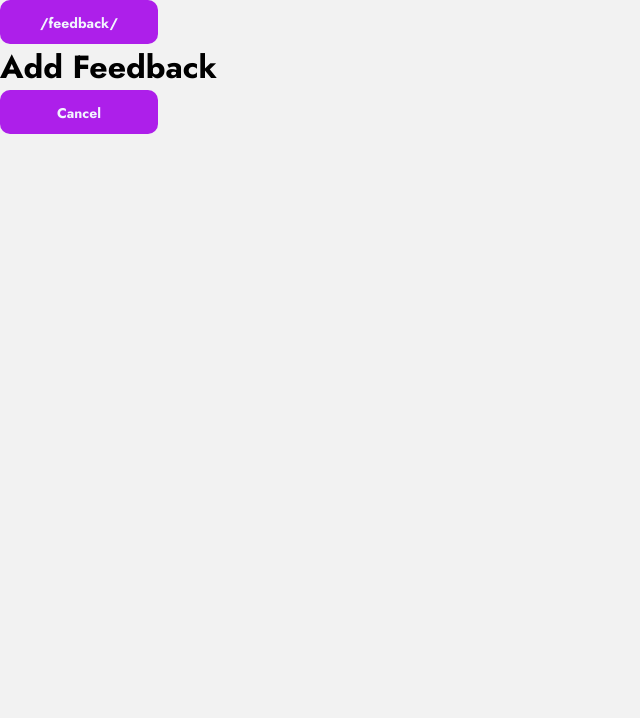
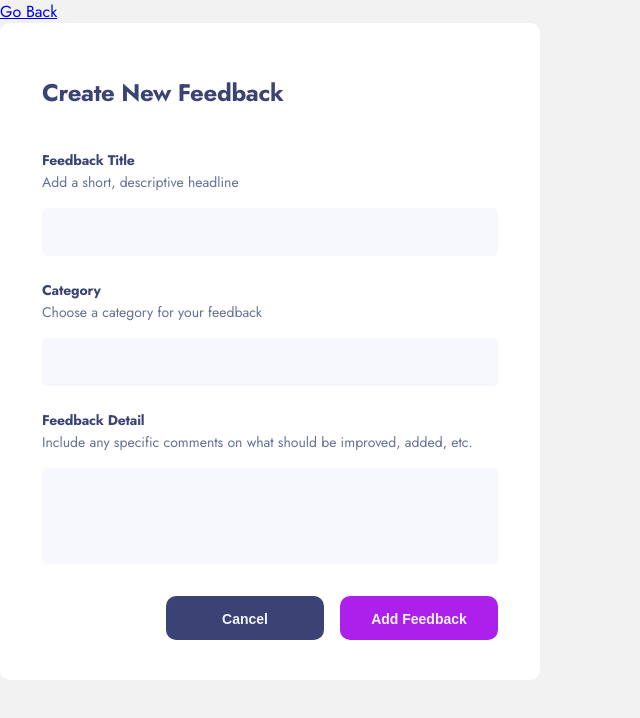
Before and after one commit to pokiza1228/reactjs, a React (Create React App) app: page /add-feedback in a window 1280 px wide. Shown: the top 718 px of the page, without its empty margins (0-640 px from the left). Built offline with nearby package versions, Linux system fonts and the light colour scheme.

Commit message:
add feedback

```diff
--- a/src/components/comment/comment.js
+++ b/src/components/comment/comment.js
@@ -3,7 +3,7 @@ import Inner from "../inner/inner"
 import "../../assets/imges/icon.svg"
 import icon from "../../assets/imges/icon.svg"
 import { Link } from "react-router-dom"
-const Comment = ({span,text,h3,id,up,...props}) => {
+const Comment = ({span,text,h3,id,up,comment,...props}) => {
     return (
         <li className="comment-item" id={id}>
             <button className="commeny-item__nomber">
@@ -17,6 +17,9 @@ const Comment = ({span,text,h3,id,up,...props}) => {
             <p className="comment-item__text">{text}</p>
             <Inner>{span}</Inner>
             </div>
+            <div>
+                {comment}
+            </div>
         </li>
     )
 }
--- /dev/null
+++ b/src/components/feedback-comment/feedback-comment.js
@@ -0,0 +1,14 @@
+const FeeedbeckComment = ({user,text,username,...prop})=> {
+   return <li className="feedback-comment" {...prop}>
+        <img/>
+        <h3 className="feedback-comment__title">
+            {
+                user
+            }
+        </h3>
+        <p>@{username}</p>
+        <p>{text}</p>
+    </li>
+}
+
+export default FeeedbeckComment;
--- /dev/null
+++ b/src/components/input/input.js
@@ -0,0 +1,14 @@
+import "./input.scss"
+
+const Input = ({className1="",className2="",h3,text,...props})=> {
+    return (
+        <label className={"filed "+className1}>
+            <h3 className="filed__title">{h3}</h3>
+            <span className="filed__text">{text}</span>
+            <input className={"filed__input "+className2} {...props}>
+
+            </input>
+        </label>
+    )
+}
+export default Input;
--- /dev/null
+++ b/src/components/input/input.scss
@@ -0,0 +1,27 @@
+.filed {
+    display: flex;
+    flex-direction: column;
+    width: 456px;
+}
+.filed__title{
+    font-weight: 700;
+    font-size: 14px;
+    line-height: 20px;
+    letter-spacing: -0.194444px;
+    color: #3A4374;
+    margin-bottom: 2px;
+}
+.filed__text {
+    font-weight: 400;
+    font-size: 14px;
+    line-height: 20px;
+    color: #647196;
+    margin-bottom: 16px;
+}
+.filed__input {
+    width: 100%;
+    height: 48px;
+    background-color: #F7F8FD;
+    border-radius: 5px;
+    border-color: transparent;
+}
--- a/src/components/map/map-radio.js
+++ b/src/components/map/map-radio.js
@@ -1,4 +1,6 @@
 import "./map-radio.scss"
+
+var a=2;
 const MapRadio = ({nomber,className, color,child,...props})=> {
     return (
         <label className="field-radio">
--- a/src/components/map/map-radio.scss
+++ b/src/components/map/map-radio.scss
@@ -41,4 +41,5 @@
 }
 .blue {
     background-color: #62BCFA;
+
 }
--- a/src/components/wrapper-comment/wrapper-comment.js
+++ b/src/components/wrapper-comment/wrapper-comment.js
@@ -1,25 +1,28 @@
-import { useContext, useEffect,useState} from "react";
+import { useContext, useEffect,useParams} from "react";
 import { ProductContext } from "../../App";
 import Comment from "../comment/comment";
 import NotFeedbeck from "../not-feedback/not-fedbeck";
 
 const CommentWrapper = () => {
     const {posts}=useContext(ProductContext);
-
     return (
     <ul className="comment-wrapper">
       {
-      posts && posts.productRequests.map((post) => <Comment
+      posts && posts.productRequests.map((post) =>{
+      const a=  post.comments && post.comments.map((com)=> com.id).length
+     return <Comment
       h3={post.title}
       span={post.category}
       text={post.description}
       id={post.id}
       up={post.upvotes}
+      comment={a}
+
       key={post.id}>
-      </Comment>)
+      </Comment>})
       }
     </ul>
     )
-     // <NotFeedbeck />
+     //&& <NotFeedbeck />
 }
 export default CommentWrapper;
--- a/src/screns/add-feedback/add-feedback.js
+++ b/src/screns/add-feedback/add-feedback.js
@@ -1,15 +1,41 @@
 import { Link } from "react-router-dom"
 import LinkMain from "../../components/main-link/main-link";
-
+import Input from "../../components/input/input";
+import "./add-feedback.scss"
 const Add = () => {
     return (
         <>
-        <LinkMain to="/feedback/:id">/feedback/</LinkMain>
+        <Link to={"/"}>Go Back</Link>
         <br/>
-         <h1>
-            Add Feedback
-        </h1>
-        <LinkMain to="/"> Cancel </LinkMain>
+        <form className="add">
+             <h1 className="add__title">
+                Create New Feedback
+            </h1>
+            <Input
+                className1={"add__filed"}
+                text={"Add a short, descriptive headline"}
+                h3={"Feedback Title"}
+                type={"text"}
+            />
+            <Input
+                className1={"add__filed"}
+                text={"Choose a category for your feedback"}
+                h3={"Category"}
+                type={""}
+            />
+            <Input
+            className1={"add__filed add__filed--o"}
+                className2={"add__filed-input"}
+                text={"Include any specific comments on what should be improved, added, etc."}
+                h3={"Feedback Detail"}
+                type={"text"}
+            />
+            <div className="add__link">
+                <LinkMain className="add__canel"> Cancel </LinkMain>
+                <LinkMain className="add__add"> Add Feedback </LinkMain>
+            </div>
+
+        </form>
         </>
 
     )
--- /dev/null
+++ b/src/screns/add-feedback/add-feedback.scss
@@ -0,0 +1,40 @@
+.add {
+    background-color: #FFFFFF;
+    border-radius: 10px;
+    width: 540px;
+    padding: 52px 42px 40px;
+}
+.add__title {
+    margin-bottom: 40px;
+    font-weight: 700;
+    font-size: 24px;
+    line-height: 35px;
+    letter-spacing: -0.333333px;
+    color: #3A4374;
+
+}
+.add__filed {
+    margin-bottom: 24px;
+}
+.add__filed-input {
+    height: 96px;
+}
+.add__filed--o {
+    margin-bottom: 32px;
+}
+.add__link {
+    display: flex;
+    justify-content: right;
+}
+.add__canel {
+    width: 93px;
+    background-color: #3A4374;
+    border: transparent;
+    display: block;
+   margin-right: 16px;
+}
+.add__add {
+
+    display: block;
+    border: transparent;
+}
--- a/src/screns/feedback/feedback.js
+++ b/src/screns/feedback/feedback.js
@@ -3,6 +3,7 @@ import { Link, useParams } from "react-router-dom";
 import { ProductContext } from "../../App";
 import LinkMain from "../../components/main-link/main-link";
 import Comment from "../../components/comment/comment";
+import FeeedbeckComment from "../../components/feedback-comment/feedback-comment";
 import "./feedback.scss"
 
 
@@ -23,7 +24,6 @@ const Feedback = () => {
             <img></img>
             Go Back
         </Link>
-
         {
         <Comment
             h3={obj.title}
@@ -34,9 +34,30 @@ const Feedback = () => {
             key={obj.id}
         ></Comment>
         }
-
+        <h2>
+            {
+                obj.comments ?  obj.comments.length : ""
+            }
+            {
+                obj.comments ? " Comments" : ""
+            }
+        </h2>
+        <ul>
+            {
+               // console.log(obj.comments.map(prop=> prop.user.name))
+                obj.comments ?  obj.comments.map(prop => <FeeedbeckComment
+                user={prop.user.name}
+                text={prop.content}
+                username={prop.user.username}
+                key={prop.id}
+                />) : ""
+            }
+            {/* {
+                obj.comments.map(prop => <li>{prop.content}</li>)
+            } */}
+        </ul>
         <br/>
-        <LinkMain to="/add-feedback">add-feedback</LinkMain>
+        <LinkMain className="" >Post Comment</LinkMain>
         <LinkMain to={"/edit/"+id} className="feedback__edit">Edit Feedback</LinkMain>
         </>
     )
--- a/src/screns/main/main.js
+++ b/src/screns/main/main.js
@@ -7,7 +7,7 @@ import Header from "../../components/header/header";
 import CommentWrapper from "../../components/wrapper-comment/wrapper-comment";
 import Map from "../../components/map/map";
 import "./main.scss"
-// const {default: ProductContext} = require("../../App")
+//const {default: ProductContext} = require("../../App")
 import { ProductContext } from "../../App"
 
 const Main = () => {
```
